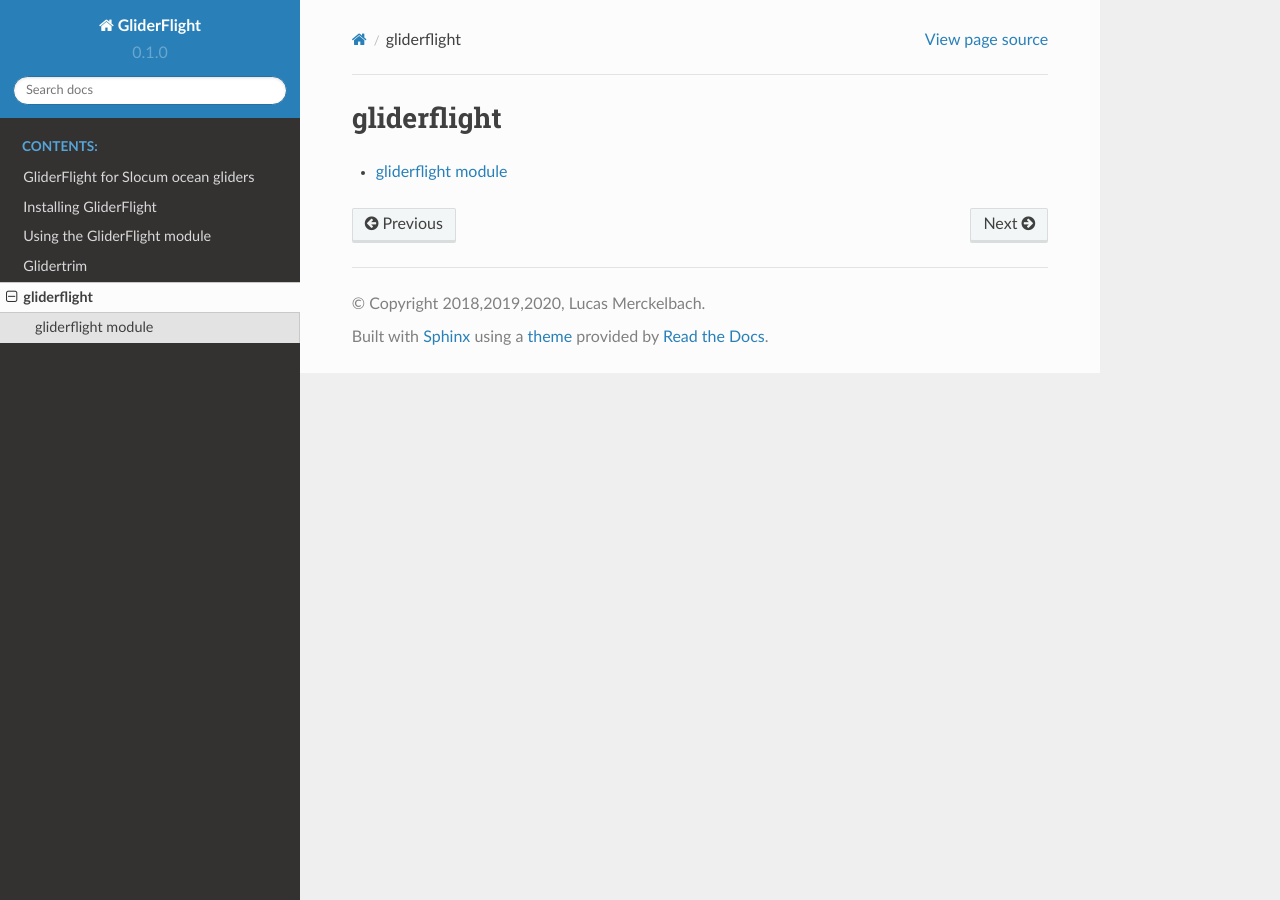
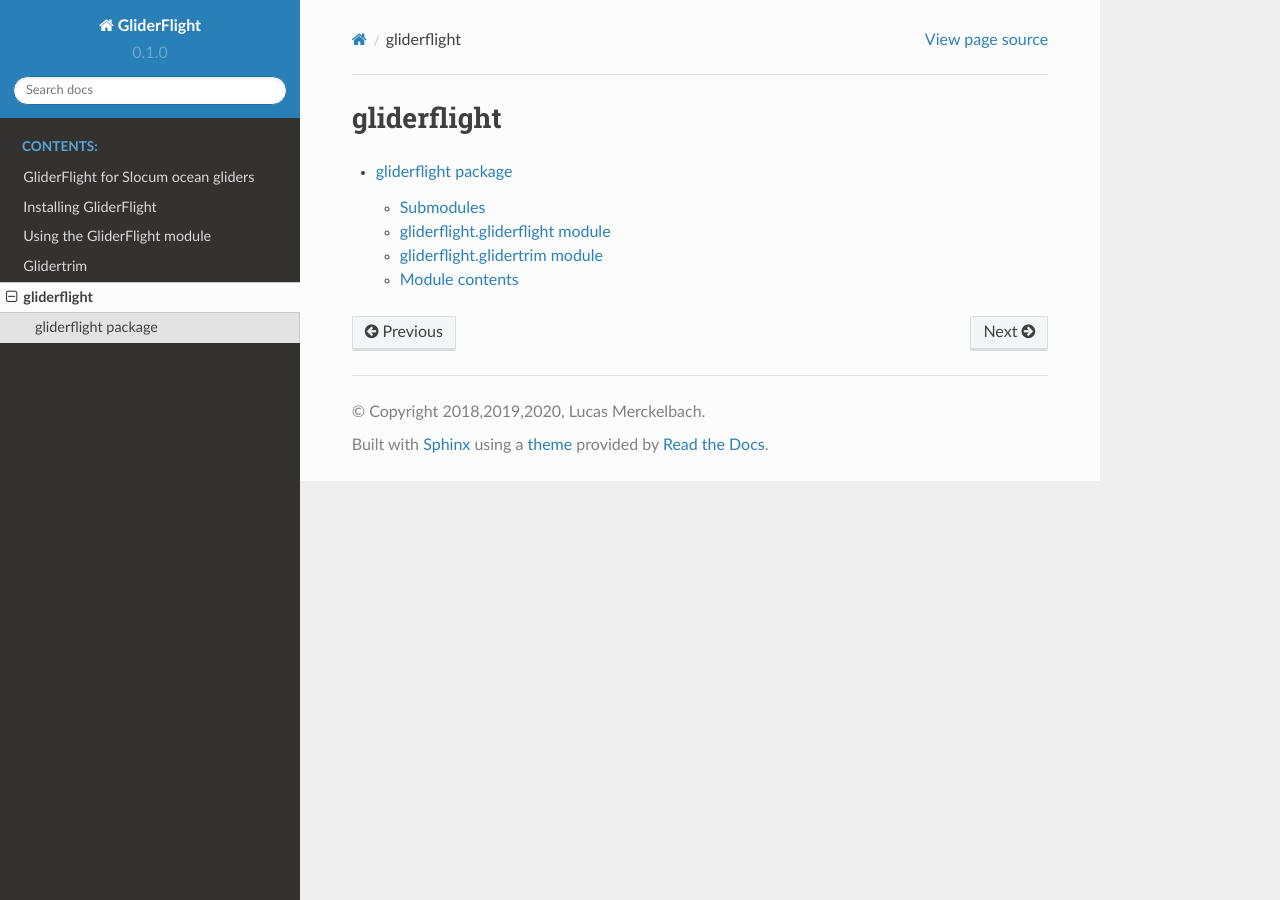
Before and after one commit to smerckel/gliderflight, a Sphinx documentation site: the page built from doc/source/modules.rst, in a window 1280 px wide. Built offline with Sphinx 7.4.7 and the Read the Docs theme 2.0.0, drawn with Linux system fonts in a browser that asks for light colours.

```diff
--- a/README.rst
+++ b/README.rst
@@ -40,6 +40,7 @@ Documentation
 
 Documentation of this software package can be found at
 https://gliderflight.readthedocs.io/en/latest/
+
 Steady-state model
 ------------------
 
--- a/doc/source/gliderflight.rst
+++ b/doc/source/gliderflight.rst
@@ -1,7 +1,30 @@
-gliderflight module
-===================
+gliderflight package
+====================
+
+Submodules
+----------
+
+gliderflight.gliderflight module
+--------------------------------
+
+.. automodule:: gliderflight.gliderflight
+   :members:
+   :undoc-members:
+   :show-inheritance:
+
+gliderflight.glidertrim module
+------------------------------
+
+.. automodule:: gliderflight.glidertrim
+   :members:
+   :undoc-members:
+   :show-inheritance:
+
+
+Module contents
+---------------
 
 .. automodule:: gliderflight
-    :members:
-    :undoc-members:
-    :show-inheritance:
+   :members:
+   :undoc-members:
+   :show-inheritance:
```
